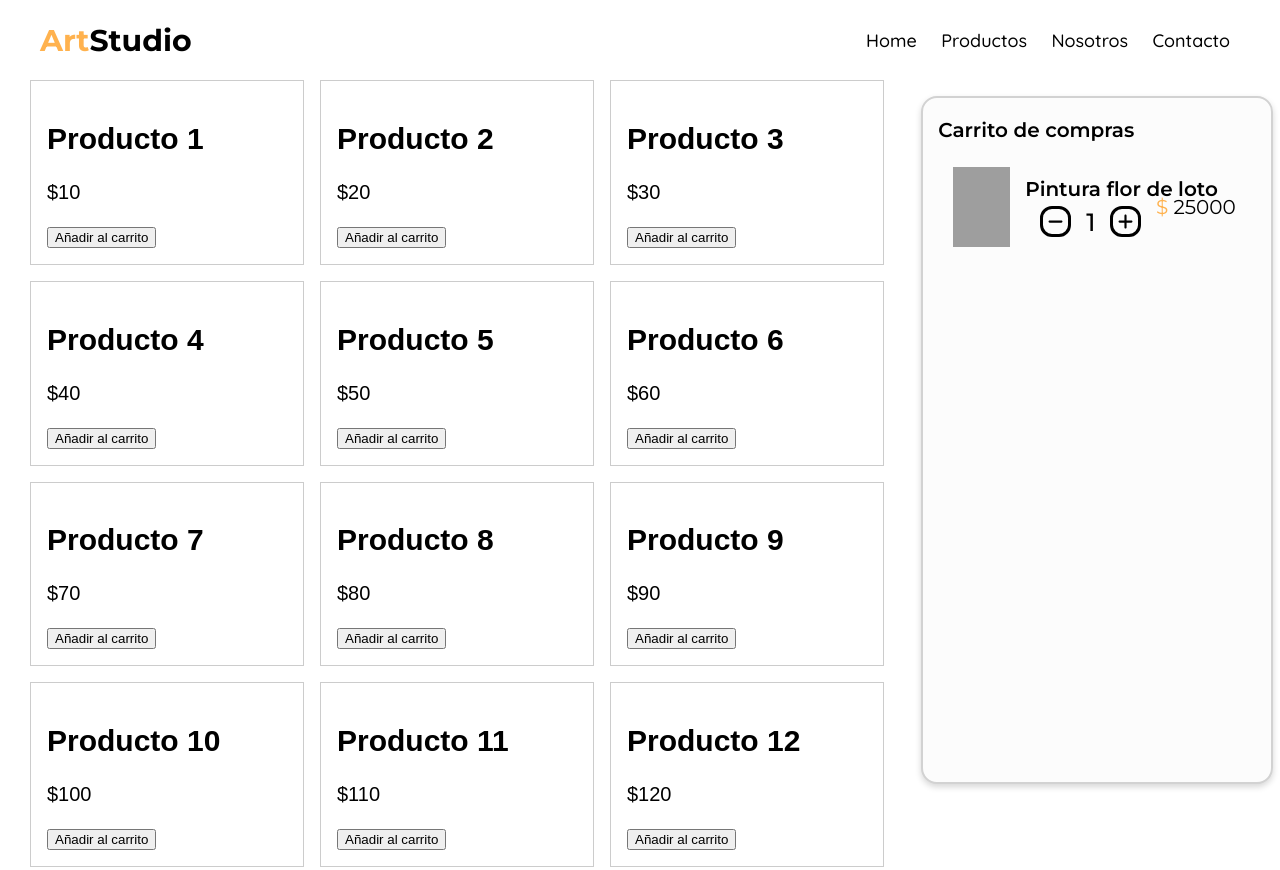
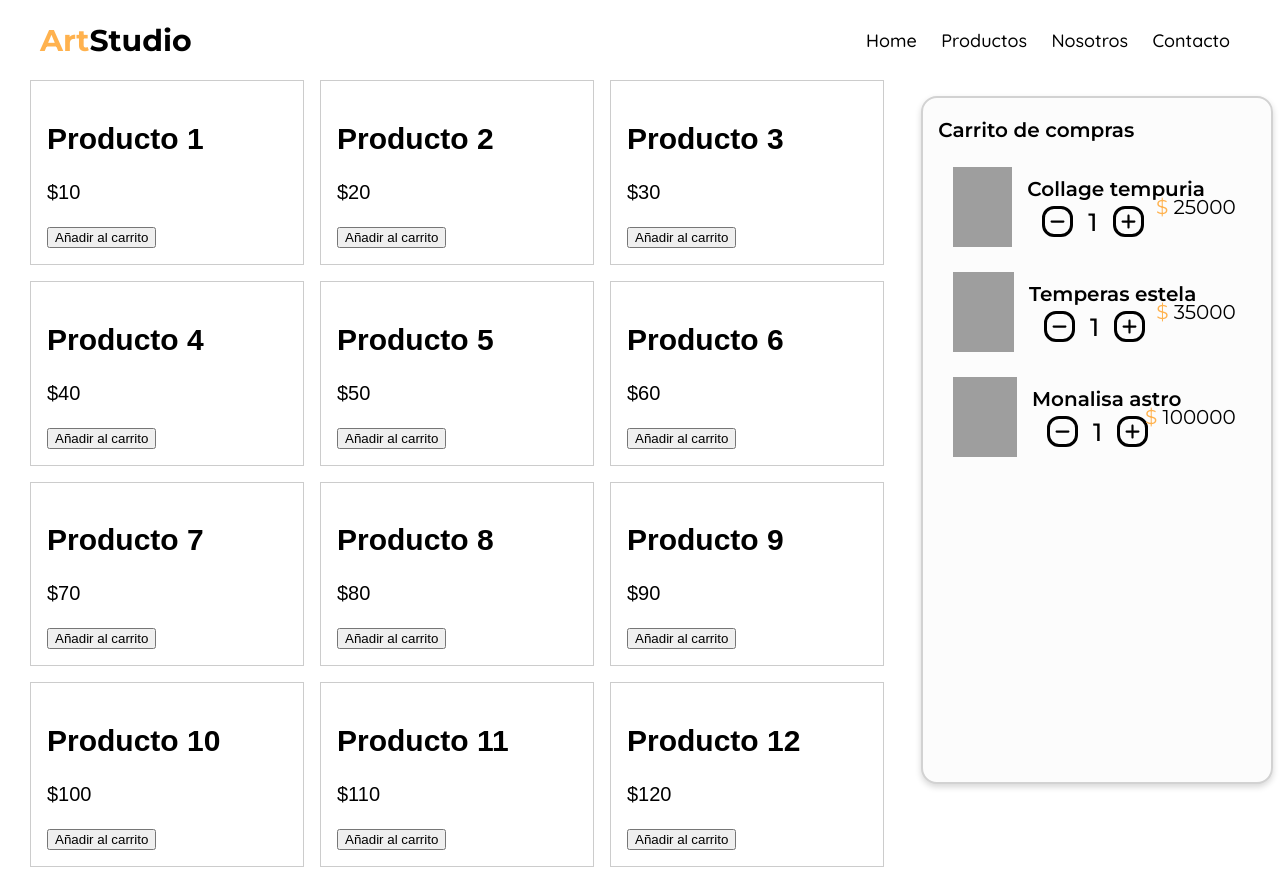
Before and after one commit to NextGenTx/artstudio, an Astro site: page / in a window 1280 px wide. Shown: the top 870 px of the page. Built offline with nearby package versions, Linux system fonts and the light colour scheme; Astro itself is replaced by a stand-in of ours; grey boxes are pictures that could not be loaded.

Commit message:
Se agregan propiedades para consumir propiedad CartProduct.

```diff
--- a/src/components/Cart.astro
+++ b/src/components/Cart.astro
@@ -1,5 +1,23 @@
 ---
 import CartProduct from "./CartProduct.astro";
+
+const ProductsData = [
+  {
+    rutaImg: "./collage.jpg",
+    title: "Collage tempuria",
+    value: 25000,
+  },
+  {
+    rutaImg: "./collage.jpg",
+    title: "Temperas estela",
+    value: 35000,
+  },
+  {
+    rutaImg: "./collage.jpg",
+    title: "Monalisa astro",
+    value: 100000,
+  },
+];
 ---
 
 <div class="main-container-cart">
@@ -9,7 +27,15 @@ import CartProduct from "./CartProduct.astro";
         <h3>Carrito de compras</h3>
       </div>
       <div class="products-container">
-        <CartProduct />
+        {
+          ProductsData.map((item) => (
+            <CartProduct
+              imgRuta={item.rutaImg}
+              title={item.title}
+              value={item.value}
+            />
+          ))
+        }
       </div>
     </div>
   </div>
--- a/src/components/CartProduct.astro
+++ b/src/components/CartProduct.astro
@@ -1,10 +1,20 @@
+---
+export interface Props {
+  imgRuta: string;
+  title: string;
+  value: number;
+}
+
+const { imgRuta, title, value } = Astro.props;
+---
+
 <div class="product-container">
   <div class="img-container">
-    <img src="/collage.jpg" alt="" />
+    <img src={imgRuta} alt="" />
   </div>
   <div class="menu">
     <div class="title-product">
-      <h3>Pintura flor de loto</h3>
+      <h3>{title}</h3>
     </div>
     <div class="operations">
       <div class="btn-operation" id="decrement">
@@ -27,7 +37,7 @@
     </div>
   </div>
   <div class="result">
-    $ <span id="final-value">25000</span>
+    $ <span id="final-value">{value}</span>
   </div>
 </div>
 
@@ -73,6 +83,7 @@
     align-items: center;
     height: 90px;
     width: 100%;
+    margin: 15px 0px;
   }
   .img-container {
     margin: 0px 15px;
```
